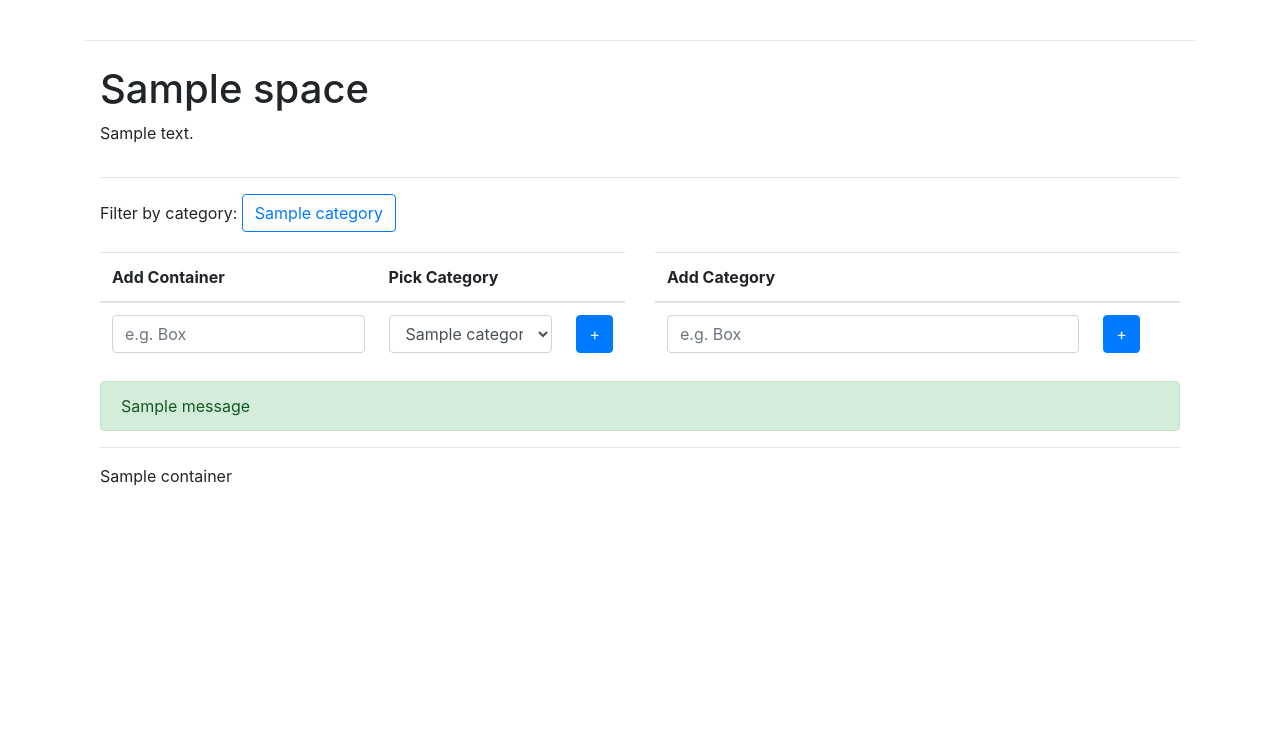
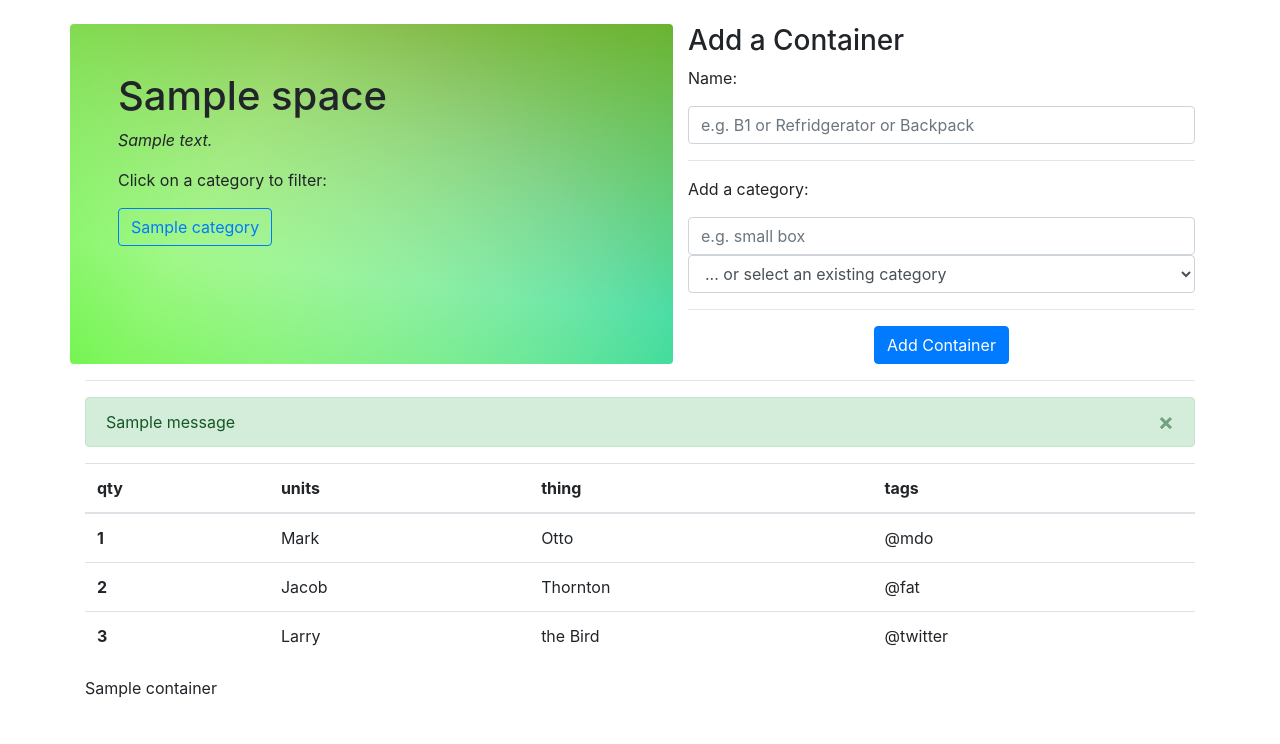
Before and after one commit to aaronfraint/where-is-my-stuff, a Flask app: template my_stuff/templates/single_space.html in a window 1280 px wide. Shown: the part 56-800 px from the top of the page. Run offline with Flask 2, Linux system fonts and the light colour scheme; the template is opened without the code that fills it: values that come from a table or form of the project are taken from there, others are empty; tables that the repository leaves empty hold one stand-in row (values such as "Sample post"); one stand-in notice (Sample message) is shown; some libraries are stand-ins or nearby versions.

Commit message:
clean up formatting

```diff
--- a/my_stuff/templates/single_space.html
+++ b/my_stuff/templates/single_space.html
@@ -1,134 +1,128 @@
 {% extends "navbar_logged_in.html" %}
 
-{% block content %}
+{% block topleft %}
+  <!-- Space name and stats... Color gradient, rounded corners -->
 
+  <div class="col-md p-5 rounded" style="{{space.card_background()}}">
 
-<div class="container">
+    <h1>{{ space.name }}</h1>
 
-  <div class="row mt-4">
-    <div class="col">
-      <h1>{{ space.name }}</h1>
+    <div class="font-italic">
       <p>{{space.description}}</p>
     </div>
-  </div>
 
-  <hr>
+    <p>Click on a category to filter:</p>
 
-
-  <div class="row">
-    <div class="col">
-      Filter by category:
     {% for category in space.container_categories %}
-        <button type="button" class="btn btn-outline-primary mb-1">{{ category.name }}</button>
+      <button type="button" class="btn btn-outline-primary mb-1">
+        {{ category.name }}
+      </button>
     {% endfor %}
 
   </div>
-  </div>
+{% endblock %}
 
-  <div class="row">
 
+{% block topright %}
+  <!-- Form to add new containers -->
   <div class="col-md">
+    <h3>Add a Container</h3>
     <form method="POST" action="{{ request.path }}/add/container">
-        {{ container_form.csrf_token }}
+        {{ form.csrf_token }}
 
-        <table class="table">
-          <thead>
-            <tr>
-              <th scope="col">Add Container</th>
-              <th scope="col">Pick Category</th>
-              <th scope="col"></th>
-            </tr>
-          </thead>
-          <tbody>
-            <tr>
-              <div class="form-group">
-                <td><input type="name" class="form-control" id="container_name" name="container_name" placeholder="e.g. Box"></td>
-                <td>
-                  <select class="form-control" id="category" name="category">
+        <!-- Input for container name -->
+        <p>Name:</p>
+        <input type="name" class="form-control" id="container_name" name="container_name" placeholder="e.g. B1 or Refridgerator or Backpack">
+
+
+        <hr>
+        <!-- Input for a NEW category name -->
+        <p>Add a category:</p>
+
+        <input type="name" class="form-control" id="new_category" name="new_category" placeholder="e.g. small box">
+
+        <!-- Input to select an EXISTING category name -->
+        <select class="form-control" id="existing_category" name="existing_category">
+          <option disabled selected value>... or select an existing category</option>
           {% for category in space.container_categories %}
           <option>{{ category.name }}</option>
           {% endfor %}
         </select>
-                </td>
-                <td><button type="submit" name="container" class="btn btn-primary">+</button></td>
-              </div>
-            </tr>
-          </tbody>
-        </table>
 
-        {% if container_form.container_name.errors %}
-          <ul class="errors">
-            {% for error in container_form.container_name.errors %}
-              <li>{{ error }}</li>{% endfor %}
-          </ul>
-        {% endif %}
+        <hr>
+        <center>
+          <button type="submit" class="btn btn-primary">Add Container</button>
+        </center>
 
         </form>
   </div>
 
-    <div class="col-md">
-      <form method="POST" action="{{ request.path }}/add/category">
-        {{ category_form.csrf_token }}
-
-        <table class="table">
-          <thead>
-            <tr>
-              <th scope="col">Add Category</th>
-
-              <th scope="col"></th>
-            </tr>
-          </thead>
-          <tbody>
-            <tr>
-              <div class="form-group">
-                <td><input type="name" class="form-control" id="category_name" name="category_name" placeholder="e.g. Box"></td>
-
-                <td><button type="submit" name="category" class="btn btn-primary">+</button></td>
-              </div>
-            </tr>
-          </tbody>
-        </table>
-
-        {% if category_form.category_name.errors %}
-          <ul class="errors">
-            {% for error in category_form.category_name.errors %}
-              <li>{{ error }}</li>{% endfor %}
-          </ul>
-        {% endif %}
-
-        </form>
-    </div>
+{% endblock %}
 
 
-  </div>
+{% block content %}
 
+<!-- Flashed messages -->
+<div class="row">
+  <div class="col">
     {% with messages = get_flashed_messages(with_categories=true) %}
     {% if messages %}
       <div class=flashes>
       {% for category, message in messages %}
-      <div class="alert alert-{{ category }}" role="alert">
+        <div class="alert alert-{{ category }} alert-dismissible fade show" role="alert">
             {{ message }}
+            <button type="button" class="close" data-dismiss="alert" aria-label="Close">
+              <span aria-hidden="true">&times;</span>
+            </button>
         </div>
       {% endfor %}
       </div>
     {% endif %}
     {% endwith %}
+  </div>
+</div>
+
+<!-- Container section -->
+<div class="row">
+  <div class="col">
+
+    <table class="table">
+      <thead>
+        <tr>
+          <th scope="col">qty</th>
+          <th scope="col">units</th>
+          <th scope="col">thing</th>
+          <th scope="col">tags</th>
+        </tr>
+      </thead>
+      <tbody>
+        <tr>
+          <th scope="row">1</th>
+          <td>Mark</td>
+          <td>Otto</td>
+          <td>@mdo</td>
+        </tr>
+        <tr>
+          <th scope="row">2</th>
+          <td>Jacob</td>
+          <td>Thornton</td>
+          <td>@fat</td>
+        </tr>
+        <tr>
+          <th scope="row">3</th>
+          <td>Larry</td>
+          <td>the Bird</td>
+          <td>@twitter</td>
+        </tr>
+      </tbody>
+    </table>
 
 
-  <hr>
-
-
-
-
-
-  <div class="row">
-    <div class="col">
     {% for container in containers %}
       {{container.name}}
     {% endfor %}
 
   </div>
 </div>
-</div>
 
 {% endblock %}
```
Lines whose indentation alone changed are shown as unchanged.
